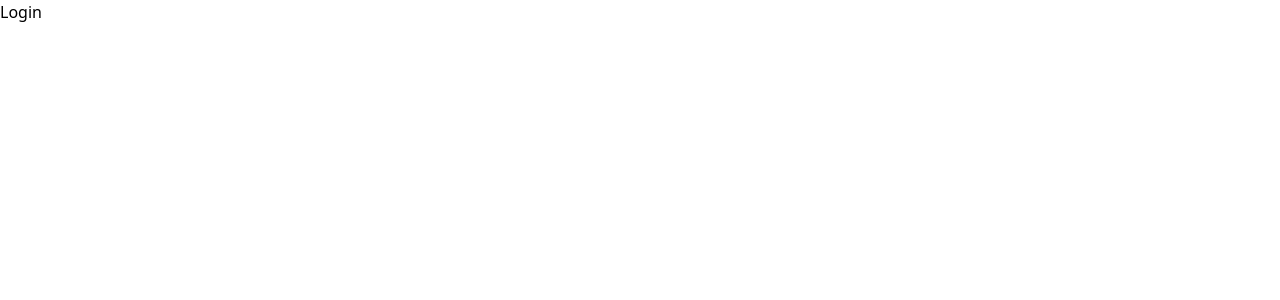
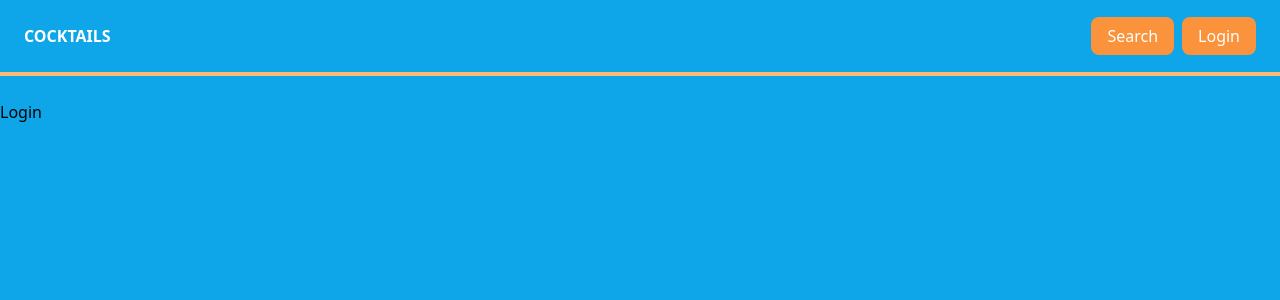
Before and after one commit to wanwari/cocktails, a React (Create React App) app: page /login in a window 1280 px wide. Shown: the top 300 px of the page. Built offline with nearby package versions, Linux system fonts and the light colour scheme.

Commit message:
[feat]: create Header component

```diff
--- a/src/App.tsx
+++ b/src/App.tsx
@@ -5,6 +5,7 @@ import NotFound from "./pages/NotFound";
 
 const App = () => {
 	return (
+		<div className="bg-sky-500 h-screen">
 			<BrowserRouter>
 				<Routes>
 					<Route path="*" element={<NotFound />} />
@@ -12,6 +13,7 @@ const App = () => {
 					<Route path="/login" element={<Login />} />
 				</Routes>
 			</BrowserRouter>
+		</div>
 	);
 };
 
--- /dev/null
+++ b/src/components/Header.tsx
@@ -0,0 +1,25 @@
+import { Link } from "react-router-dom";
+
+const Header = () => {
+	return (
+		<div className="flex flex-row place-content-between p-6 mb-6 border-b-4 border-orange-300">
+			<h1 className="text-white font-bold uppercase">Cocktails</h1>
+			<div className="">
+				<Link
+					to="/"
+					className="px-4 py-2 rounded-lg bg-orange-400 text-white hover:bg-orange-500"
+				>
+					Search
+				</Link>
+				<Link
+					to="/login"
+					className="px-4 py-2 ml-2 rounded-lg bg-orange-400 text-white hover:bg-orange-500"
+				>
+					Login
+				</Link>
+			</div>
+		</div>
+	);
+};
+
+export default Header;
--- a/src/pages/Login.tsx
+++ b/src/pages/Login.tsx
@@ -1,5 +1,12 @@
+import Header from "../components/Header";
+
 const Login = () => {
-	return <h1>Login</h1>;
+	return (
+		<div className="container mx-auto">
+			<Header />
+			<h1>Login</h1>
+		</div>
+	);
 };
 
 export default Login;
--- a/src/pages/Main.tsx
+++ b/src/pages/Main.tsx
@@ -1,5 +1,12 @@
+import Header from "../components/Header";
+
 const Main = () => {
-	return <h1 className="text-red-300">Main</h1>;
+	return (
+		<div className="container mx-auto">
+			<Header />
+			<h1>Main</h1>
+		</div>
+	);
 };
 
 export default Main;
```
Lines whose indentation alone changed are shown as unchanged.
